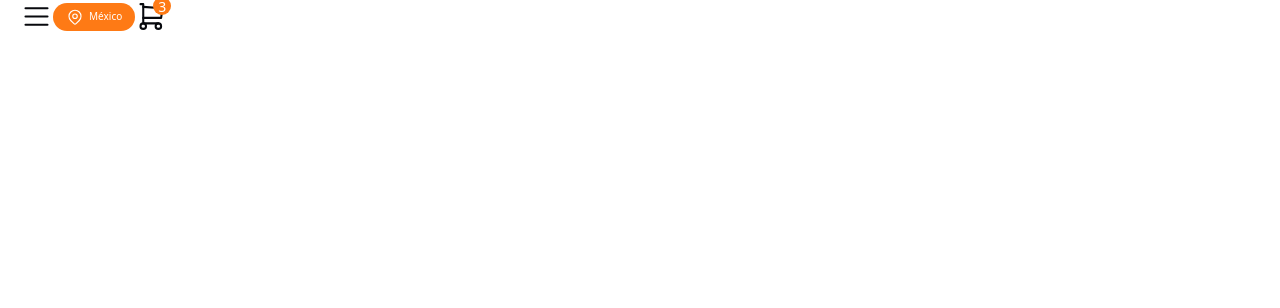
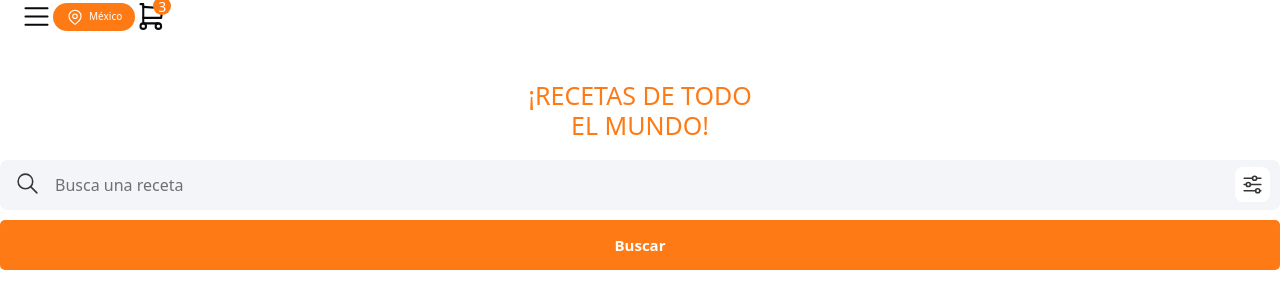
Before and after one commit to iaeloko/Recetas_Bedu, a website built with webpack: page src/index.html in a window 1280 px wide. Built offline with nearby package versions, Linux system fonts and the light colour scheme.

Commit message:
add styles to the search content

```diff
--- a/src/css/styles.css
+++ b/src/css/styles.css
@@ -3,6 +3,9 @@
     --strongBlack: #07090D;
     --white: #FFF;
     --oragne: #FE7A15;
+    --strongGrey: #363637;
+    --softBlue: #F4F5F8;
+    --placeHolderColor: #707071;
 }
 
 *{
@@ -89,3 +92,97 @@ header{
     align-items: center;
     justify-content: center;
 }
+
+/* Main */
+
+
+/* Section - Search */
+.search-content{
+    margin-top: 37px;
+    width: 100%;
+}
+
+h1{
+    text-transform: uppercase;
+    text-align: center;
+    font-size: 2.4rem;
+    width: 240px;
+    margin: 0 auto;
+    color: var(--oragne);
+    font-weight: bold;
+}
+
+#search div{
+    margin-top: 20px;
+    position: relative;
+}
+
+.icon-search,
+#btnSearchSettings{
+    position: absolute;
+}
+
+.icon-search{
+    left: 15px;
+}
+
+.icon-search{
+    top: calc(50% - 19px);
+}
+
+#btnSearchSettings{
+    top: calc(50% - 23px);
+}
+
+.icon-search,
+.icon-search-settings{
+    width: 25px;
+    height: fit-content;
+}
+
+.icon-search-settings{
+    display: grid;
+    place-self: center;
+    margin: 5px;
+}
+
+#btnSearchSettings{
+    right: 10px;
+    border-radius: 8px;
+    border: none;
+    background-color: var(--white);
+    cursor: pointer;
+}
+
+#search #txtReceta{
+    width: 100%;
+    height: 50px;
+    padding-left: 55px;
+    font-size: 1.6rem;
+    outline: none;
+    background-color: var(--softBlue);
+    border: none;
+    border-radius: 7px;
+    margin-bottom: 10px;
+}
+
+:-ms-input-placeholder { color: var(--placeHolderColor) } /* IE 10+ */
+::-webkit-input-placeholder { color: var(--placeHolderColor) } /* WebKit */
+::-moz-placeholder { color: var(--placeHolderColor) } /* Firefox 19+ */
+
+#btnBuscarReceta{
+    width: 100%;
+    height: 50px;
+    border: none;
+    outline: none;
+    border-radius: 5px;
+    font-size: 1.5rem;
+    cursor: pointer;
+    background-color: var(--oragne);
+    color: var(--white);
+    font-weight: bold;
+}
+
+#btnBuscarReceta:hover{
+    background-color: #fca664;
+}
--- a/src/index.html
+++ b/src/index.html
@@ -48,6 +48,25 @@
                 </li>
             </ul>
         </nav>
+        <main>
+            <section class="search-content">
+                <h1>¡Recetas de todo el mundo!</h1>
+                <form action="" id="search">
+                    <div>
+                        <svg xmlns="http://www.w3.org/2000/svg" class="icon-search" width="44" height="44" viewBox="0 0 24 24" stroke-width="1.5" stroke="#363637" fill="none" stroke-linecap="round" stroke-linejoin="round">
+                            <path stroke="none" d="M0 0h24v24H0z" fill="none"/>
+                            <circle cx="10" cy="10" r="7" />
+                            <line x1="21" y1="21" x2="15" y2="15" />
+                          </svg>
+                        <input type="text" name="" id="txtReceta" placeholder="Busca una receta">
+                        <button id="btnSearchSettings">
+                            <svg xmlns="http://www.w3.org/2000/svg" class="icon-search-settings" width="44" height="44" viewBox="0 0 24 24" stroke-width="1.5" stroke="#363637" fill="none" stroke-linecap="round" stroke-linejoin="round"><path stroke="none" d="M0 0h24v24H0z" fill="none"/><circle cx="14" cy="6" r="2" /><line x1="4" y1="6" x2="12" y2="6" /><line x1="16" y1="6" x2="20" y2="6" /><circle cx="8" cy="12" r="2" /><line x1="4" y1="12" x2="6" y2="12" /><line x1="10" y1="12" x2="20" y2="12" /><circle cx="17" cy="18" r="2" /><line x1="4" y1="18" x2="15" y2="18" /><line x1="19" y1="18" x2="20" y2="18" /></svg>
+                        </button>
+                    </div>
+                    <button id="btnBuscarReceta">Buscar</button>
+                </form>
+            </section>
+        </main>
     </header>
 
     <script src="./js/index.js"></script>
```
